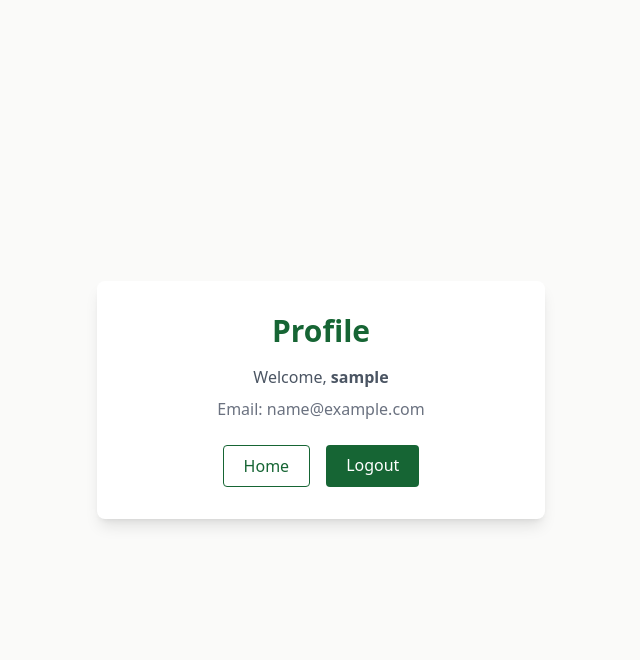
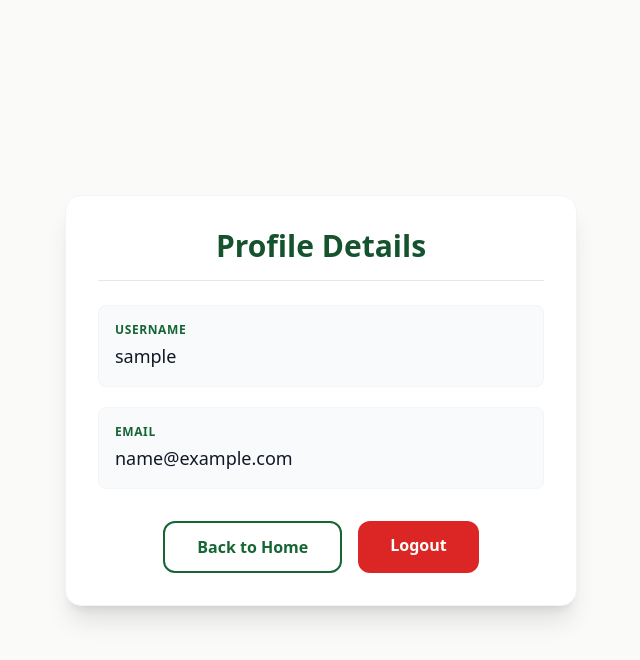
Before and after one commit to ayush-kumar-pandit/e-commerce-platform, a Django app: page /user/profile/ in a window 1280 px wide. Shown: the top 660 px of the page, without its empty margins (319-959 px from the left). Run offline with Django 5.2, Linux system fonts and the light colour scheme; the visitor is signed in with stand-in values (Sample User, id 1); some libraries are stand-ins or nearby versions.

Commit message:
Profile Page Updated

```diff
--- a/CDA/templates/profile.html
+++ b/CDA/templates/profile.html
@@ -10,27 +10,50 @@
 </head>
 <body class="bg-stone-50 min-h-screen flex items-center justify-center px-4">
 
-    <div class="bg-white shadow-lg rounded-lg p-8 w-full max-w-md text-center">
-        <h1 class="text-3xl font-bold text-green-800 mb-4">
-            Profile
+    <div class="bg-white shadow-xl rounded-2xl p-8 w-full max-w-lg border border-gray-100">
+        <h1 class="text-3xl font-extrabold text-green-900 mb-6 text-center border-b border-gray-200 pb-4">
+            Profile Details
         </h1>
 
-        <p class="text-gray-600 mb-2">
-            Welcome, <span class="font-semibold">{{ request.user.username }}</span>
-        </p>
+        <div class="space-y-5 mb-8 text-left">
+            <div class="bg-gray-50 p-4 rounded-lg border border-gray-100">
+                <p class="text-xs text-green-800 font-bold uppercase tracking-wider mb-1">Username</p>
+                <p class="text-lg text-gray-900 font-medium">{{ request.user.username }}</p>
+            </div>
 
-        <p class="text-gray-500 mb-6">
-            Email: {{ request.user.email }}
-        </p>
+            {% if user_info %}
+            <div class="bg-gray-50 p-4 rounded-lg border border-gray-100">
+                <p class="text-xs text-green-800 font-bold uppercase tracking-wider mb-1">Full Name</p>
+                <p class="text-lg text-gray-900 font-medium">{{ user_info.name|default:"Not provided" }}</p>
+            </div>
 
-        <div class="flex justify-center gap-4">
+            <div class="bg-gray-50 p-4 rounded-lg border border-gray-100">
+                <p class="text-xs text-green-800 font-bold uppercase tracking-wider mb-1">Phone Number</p>
+                <p class="text-lg text-gray-900 font-medium">{{ user_info.phone|default:"Not provided" }}</p>
+            </div>
+            {% endif %}
+
+            <div class="bg-gray-50 p-4 rounded-lg border border-gray-100">
+                <p class="text-xs text-green-800 font-bold uppercase tracking-wider mb-1">Email</p>
+                <p class="text-lg text-gray-900 font-medium">{{ request.user.email }}</p>
+            </div>
+
+            {% if user_info %}
+            <div class="bg-gray-50 p-4 rounded-lg border border-gray-100">
+                <p class="text-xs text-green-800 font-bold uppercase tracking-wider mb-1">Address</p>
+                <p class="text-lg text-gray-900 font-medium">{{ user_info.address|default:"Not provided" }}</p>
+            </div>
+            {% endif %}
+        </div>
+
+        <div class="flex flex-col sm:flex-row justify-center gap-4 mt-6">
             <a href="{% url 'home' %}"
-               class="border border-green-800 text-green-800 px-5 py-2 rounded hover:bg-green-800 hover:text-white transition">
-                Home
+               class="w-full sm:w-auto text-center border-2 border-green-800 text-green-800 px-8 py-3 rounded-xl hover:bg-green-50 hover:shadow-md transition-all duration-300 font-semibold">
+                Back to Home
             </a>
 
             <a href="{% url 'logout' %}"
-               class="bg-green-800 text-white px-5 py-2 rounded hover:bg-green-900 transition">
+               class="w-full sm:w-auto text-center bg-red-600 text-white px-8 py-3 rounded-xl hover:bg-red-700 hover:shadow-md transition-all duration-300 font-semibold">
                 Logout
             </a>
         </div>
--- a/CDA/user/views.py
+++ b/CDA/user/views.py
@@ -5,7 +5,7 @@ from django.contrib.auth import authenticate, login
 from django.contrib.auth.decorators import login_required
 from django.contrib.auth import logout as auth_logout
 
-from .models import Cart, CartItem
+from .models import Cart, CartItem, user_data
 from home.models import products
 
 
@@ -68,7 +68,12 @@ def login_view(request):
 
 @login_required
 def profile_view(request):
-    return render(request, "profile.html")
+    try:
+        user_info = user_data.objects.get(user_name=request.user.username)
+    except user_data.DoesNotExist:
+        user_info = None
+
+    return render(request, "profile.html", {"user_info": user_info})
 
 
 def logout_view(request):
@@ -114,6 +119,6 @@ def add_to_cart(request, product_id):
             )
 
         messages.success(request, f"{product.name} added to cart.")
-        return redirect("home")
+        return redirect("cart_view")
 
     return redirect("home")
```
Also changed, not shown: CDA/user/migrations/0001_initial.py, CDA/user/migrations/0002_user_data_age_user_data_gender.py (deleted), CDA/user/migrations/0003_alter_user_data_password_cart_cartitem.py (deleted).
